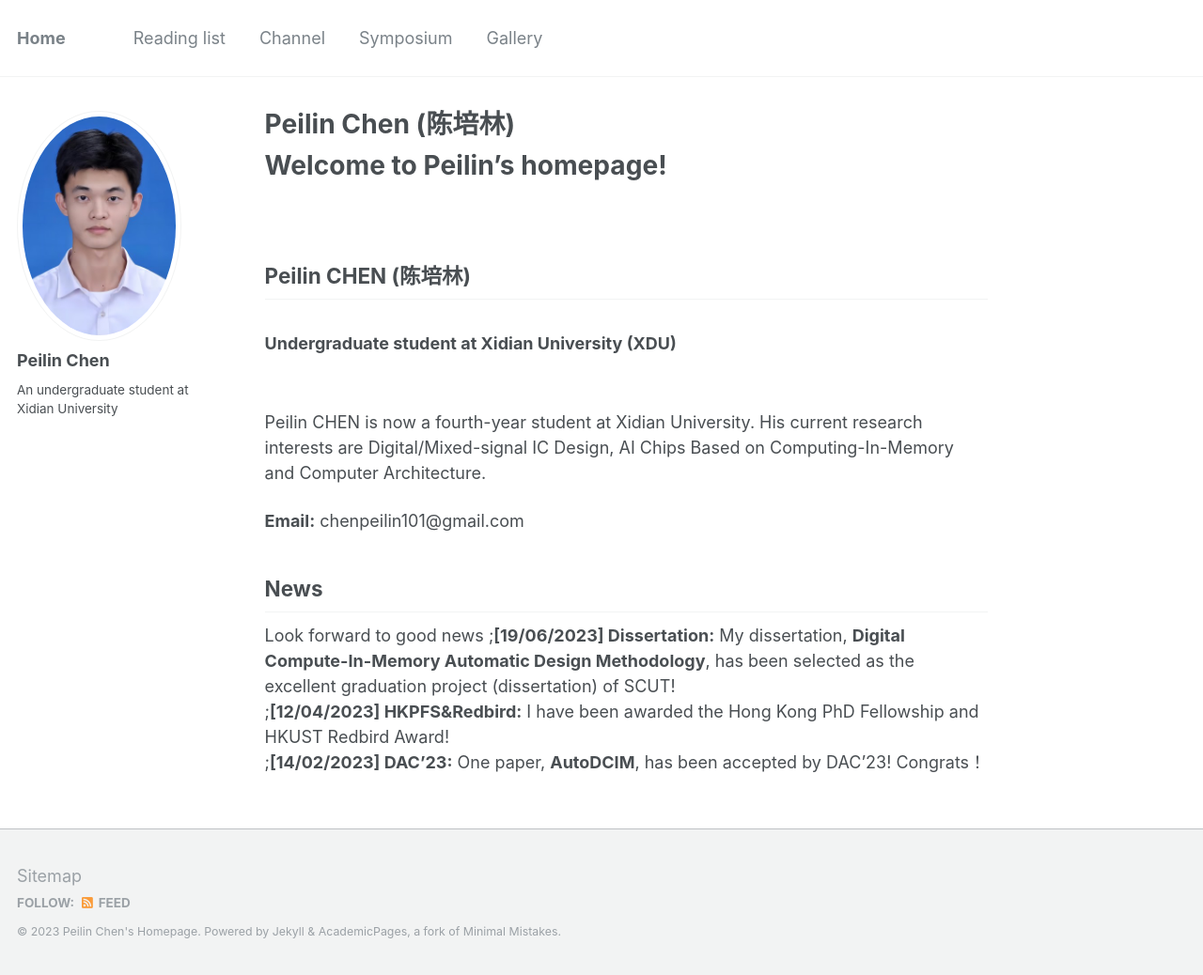
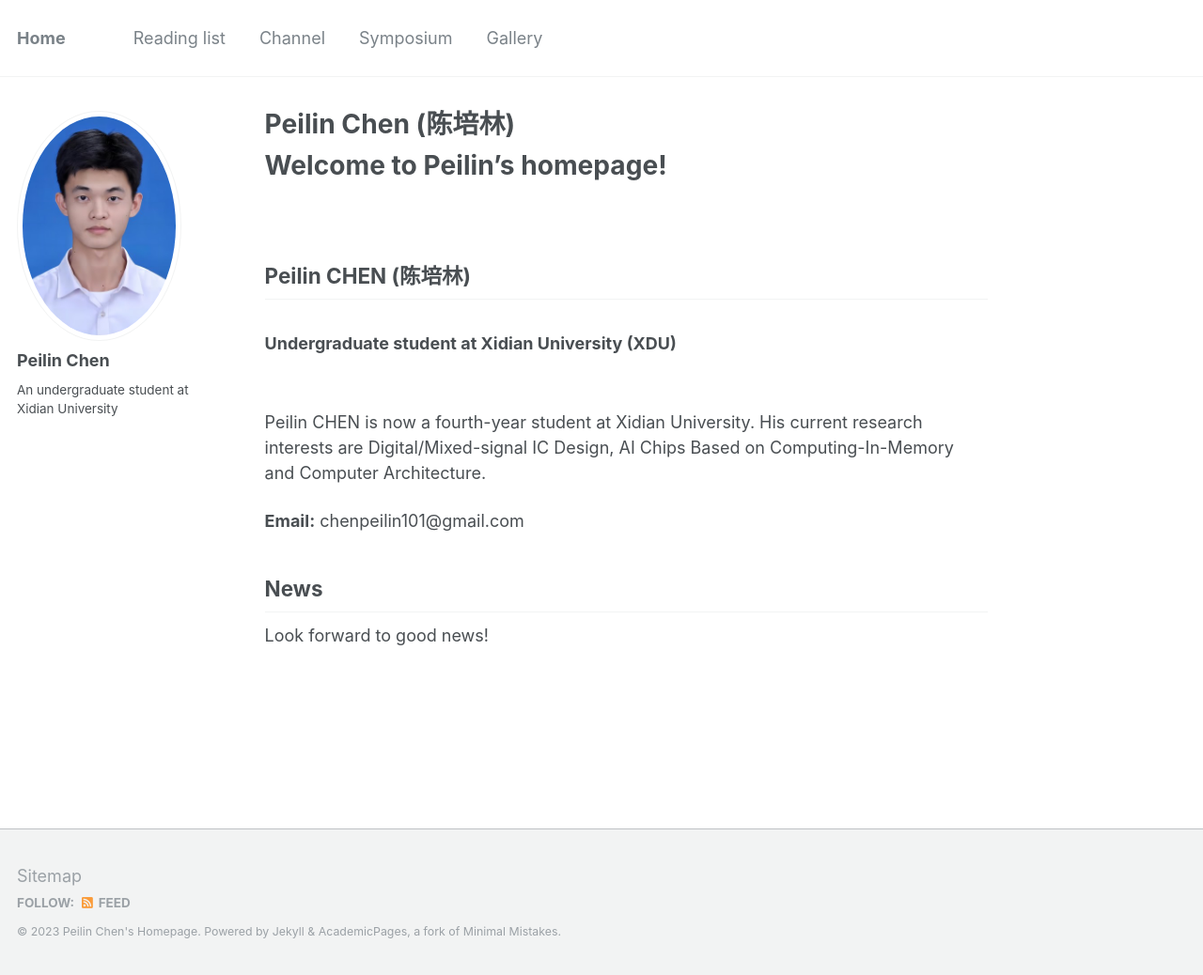
Before and after one commit to peilin-chen/peilin-chen.github.io, a Jekyll site: the page built from _pages/about.md, in a window 1280 px wide and 1038 px high. Shown: the whole window at 94% size. Built offline with Jekyll 4.4.1, drawn with Linux system fonts in a browser that asks for light colours.

Commit message:
Update about.md

```diff
--- a/_pages/about.md
+++ b/_pages/about.md
@@ -27,7 +27,4 @@ Peilin CHEN is now a fourth-year student at Xidian University. His current resea
 
 ## News
 
-Look forward to good news
-;**[19/06/2023] Dissertation:** My dissertation, **Digital Compute-In-Memory Automatic Design Methodology**, has been selected as the excellent graduation project (dissertation) of SCUT! \
-;**[12/04/2023] HKPFS&Redbird:** I have been awarded the Hong Kong PhD Fellowship and HKUST Redbird Award! \
-;**[14/02/2023] DAC'23:** One paper, **AutoDCIM**, has been accepted by DAC'23! Congrats！
+Look forward to good news!
```
